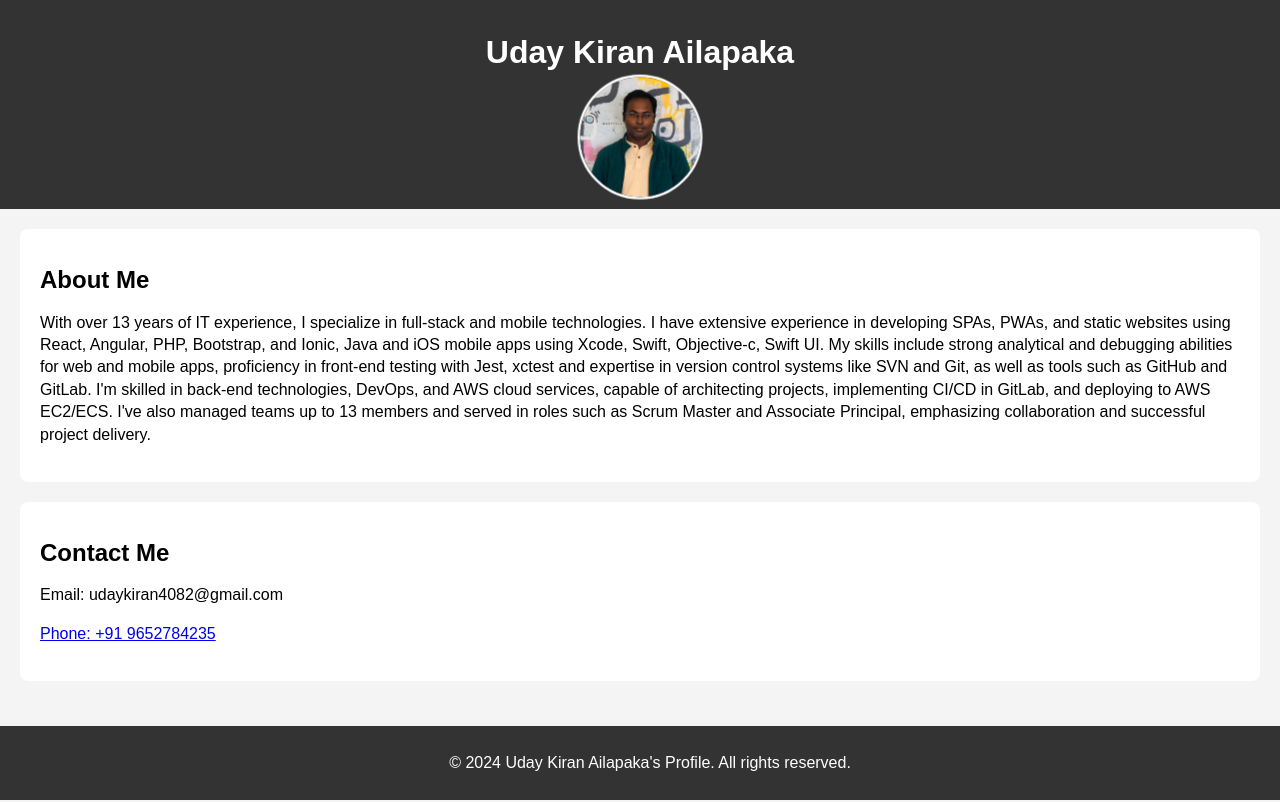
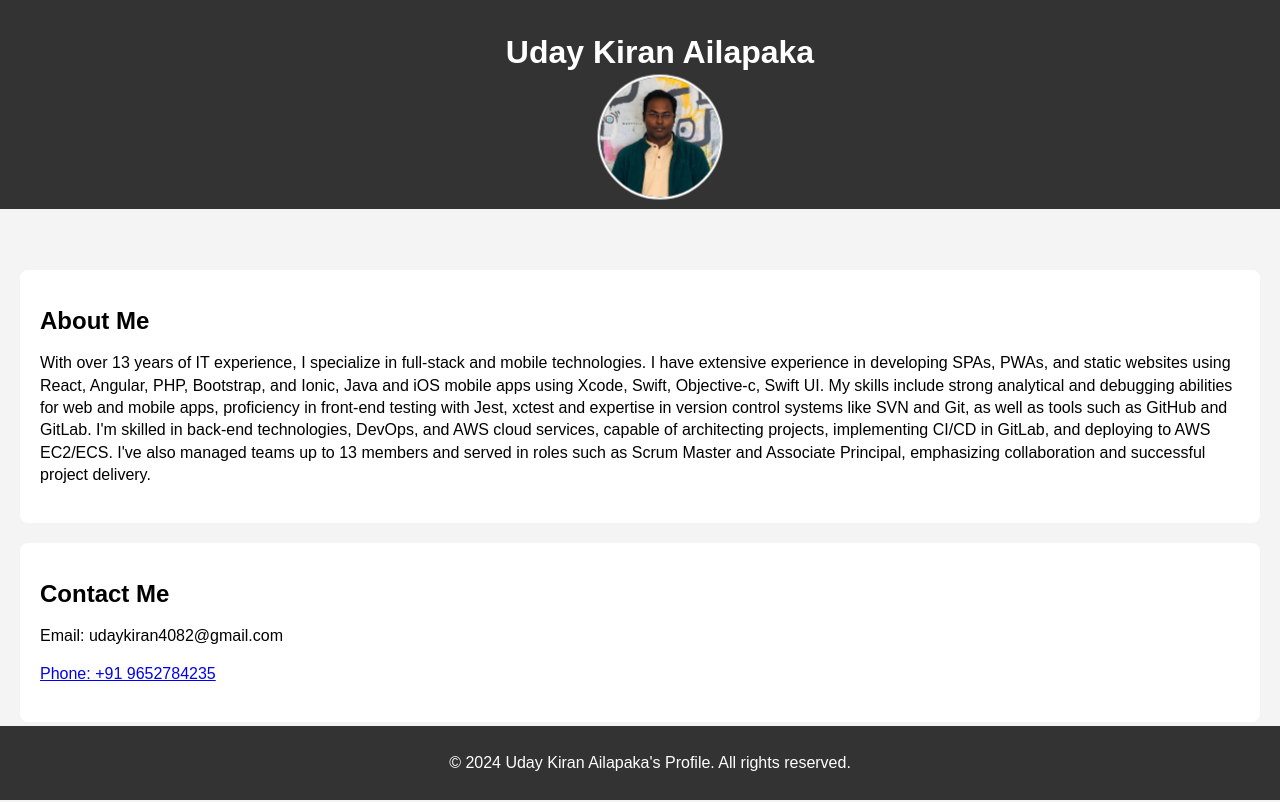
Before and after one commit to AUK4GIT/auk4git.github.io, a plain HTML site: page index.html in a window 1280 px wide. Drawn offline with Linux system fonts and the light colour scheme.

Commit message:
profile adjusted

```diff
--- a/index.html
+++ b/index.html
@@ -9,7 +9,7 @@
 <body>
     <header>
         <h1>Uday Kiran Ailapaka</h1>
-        <img class="profile-img" src="profile1.png" alt="Profile Image">
+        <img class="profile-img" src="profile1.png" alt="Profile Image" id="profile-img">
         </header>
     <!-- <nav>
         <ul>
--- a/main.js
+++ b/main.js
@@ -17,3 +17,17 @@ setInterval(function () {
         }, 500);
     }
 }, 5000);
+
+// Add to main.js
+window.addEventListener('scroll', function() {
+    var scrollPosition = window.scrollY;
+    var img = document.querySelector('.profile-img');
+    var newSize = 100 - scrollPosition / 10; // Adjust the division factor to control the rate of size change
+
+    // Set minimum and maximum size limits
+    newSize = Math.max(60, newSize); // Minimum size
+    newSize = Math.min(100, newSize); // Maximum size
+
+    img.style.width = newSize + 'px';
+    img.style.height = newSize + 'px';
+});
--- a/styles.css
+++ b/styles.css
@@ -13,6 +13,20 @@ header {
     color: #fff;
     padding: 20px;
     text-align: center;
+
+}
+
+/* Add to styles.css */
+header {
+    position: fixed;
+    top: 0;
+    left: 0;
+    width: 100%;
+    z-index: 1000;
+}
+
+body {
+    padding-top: 250px; /* Adjust based on the header's height to ensure content is not hidden behind it */
 }
 
 .profile-img {
```
